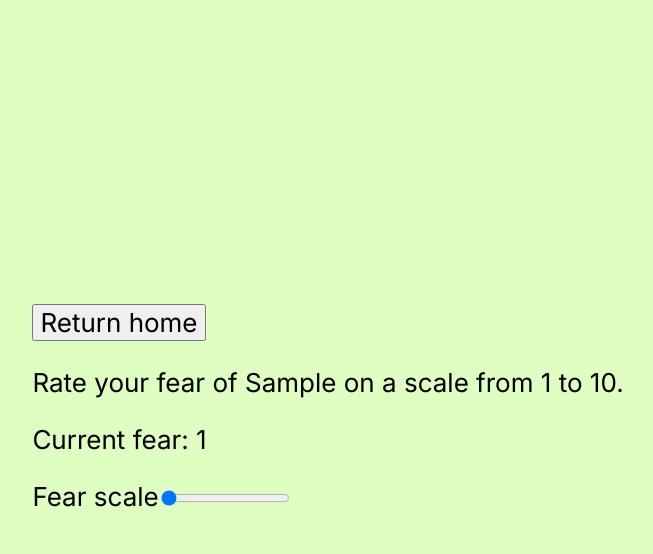
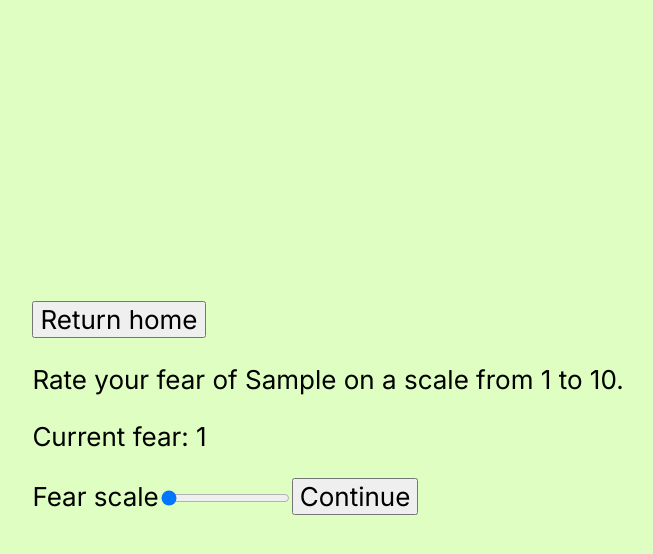
Before and after one commit to onmyraedar/fearnot, a Next.js app: page / in a window 1280 px wide. Both pictures are taken after typing "Sample" into the empty fields and a click on the button "Continue". Shown: the top 554 px of the page, without its empty margins (312-965 px from the left). Built offline with nearby package versions, Linux system fonts and the light colour scheme; no server answers.

Commit message:
Add background information screen

```diff
--- /dev/null
+++ b/app/components/BackgroundScreen.js
@@ -0,0 +1,11 @@
+import React from 'react';
+import Markdown from 'react-markdown'
+
+export default function BackgroundScreen({ story, storyStatus }) {
+  return (
+    <>
+      <p>{storyStatus}</p>
+      <Markdown>{story}</Markdown>
+    </>
+  );
+}
--- a/app/components/SliderScreen.js
+++ b/app/components/SliderScreen.js
@@ -2,7 +2,7 @@
 
 import React from 'react';
 
-export default function SliderScreen({ fear }) {
+export default function SliderScreen({ fear, handleSubmitRating }) {
   let inputId = React.useId();
   const [inputValue, setInputValue] = React.useState(1);
 
@@ -10,6 +10,7 @@ export default function SliderScreen({ fear }) {
     <>
       <p>Rate your fear of {fear} on a scale from 1 to 10.</p>
       <p>Current fear: {inputValue}</p>
+      <form onSubmit={handleSubmitRating}>
         <label htmlFor={inputId}>Fear scale</label>
         <input
           id={inputId}
@@ -20,6 +21,10 @@ export default function SliderScreen({ fear }) {
           value={inputValue}
           onChange={(event) => setInputValue(event.target.value)}
         ></input>
+        <button type="submit">
+          Continue
+        </button>
+      </form>
     </>
   );
 }
--- a/app/page.js
+++ b/app/page.js
@@ -6,6 +6,7 @@ import { GoogleGenerativeAI } from '@google/generative-ai';
 
 import FearScreen from './components/FearScreen';
 import SliderScreen from './components/SliderScreen';
+import BackgroundScreen from './components/BackgroundScreen';
 
 const ENDPOINT = '/api/image';
 const genAI = new GoogleGenerativeAI(process.env.NEXT_PUBLIC_GEMINI_API_KEY);
@@ -80,14 +81,54 @@ export default function Home() {
 
     const nextScreen = screen + 1;
     setScreen(nextScreen);
+  }
 
+  async function handleSubmitRating(event) {
+    event.preventDefault();
+
+    console.log({ rating: event.target[0].value });
+
+    setStoryStatus('loading');
+
+    const nextScreen = screen + 1;
+    setScreen(nextScreen);
+
+    try {
+      const model = genAI.getGenerativeModel({ model: 'gemini-pro' });
+
+      const prompt = `Generate a personalized response in the form of a paragraph about a fear that I state alongside a fear scale that ranges from 1 to 10. The response text should be split into two different paragraph. The first paragraph and the second paragraph length must each be below 150 words detailing the general background and justification of the specific fear while taking into account the fear scale. The second paragraph must have the title or heading "Solutions:" which details the potential coping mechanisms and solutions to the fear. It will be used to parse response text.
+
+      Paragraph format should be as follows
+
+      Paragraph 1 - "Background:" Response text
+
+      Paragraph 2 - "Solutions:" Response text
+
+      Fear: ${fear}
+
+      Fear Scale: ${event.target[0].value}`;
+
+      const result = await model.generateContent(prompt);
+      const response = await result.response;
+      const text = response.text();
+      setStory(text);
+
+      setStoryStatus('success');
+    } catch (err) {
+      setStoryStatus('error');
+    }
   }
 
   return (
     <main>
       <button onClick={() => setScreen(1)}>Return home</button>
       {screen === 1 && <FearScreen handleSubmitFear={handleSubmitFear} />}
-      {screen === 2 && <SliderScreen fear={fear} />}
+      {screen === 2 && (
+        <SliderScreen fear={fear} handleSubmitRating={handleSubmitRating} />
+      )}
+      {screen === 3 && (
+        <BackgroundScreen story={story} storyStatus={storyStatus} />
+      )}
       {/* <form onSubmit={handleSubmit}>
         <button>Generate image</button>
       </form>
--- a/package.json
+++ b/package.json
@@ -23,6 +23,7 @@
     "postcss": "8.4.23",
     "react": "18.2.0",
     "react-dom": "18.2.0",
+    "react-markdown": "^9.0.1",
     "tailwindcss": "3.3.2",
     "typescript": "5.0.4"
   }
```
Also changed, not shown: 1 other file (tests, documents, lock files or other folders). Lines whose indentation alone changed are shown as unchanged.
